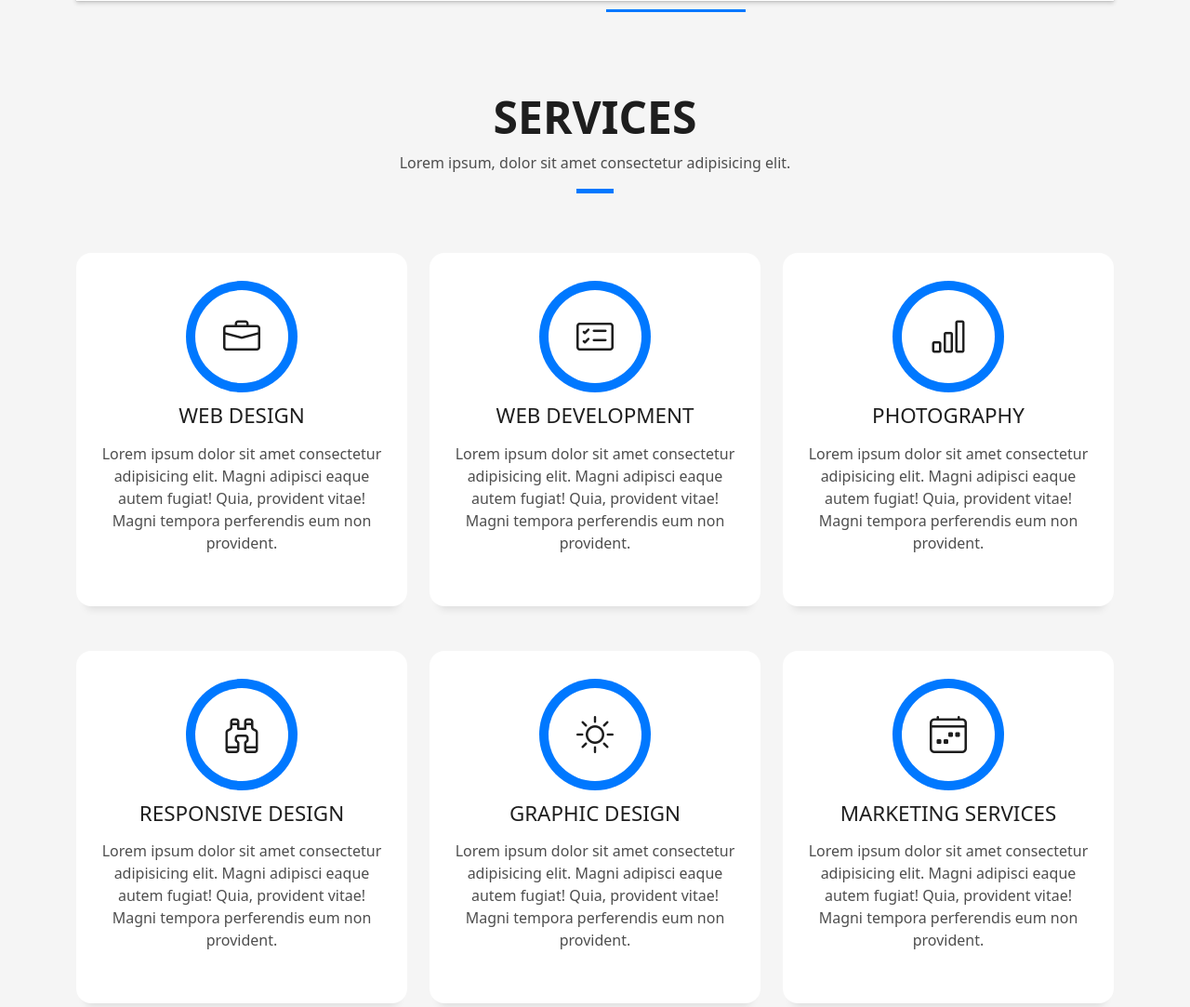
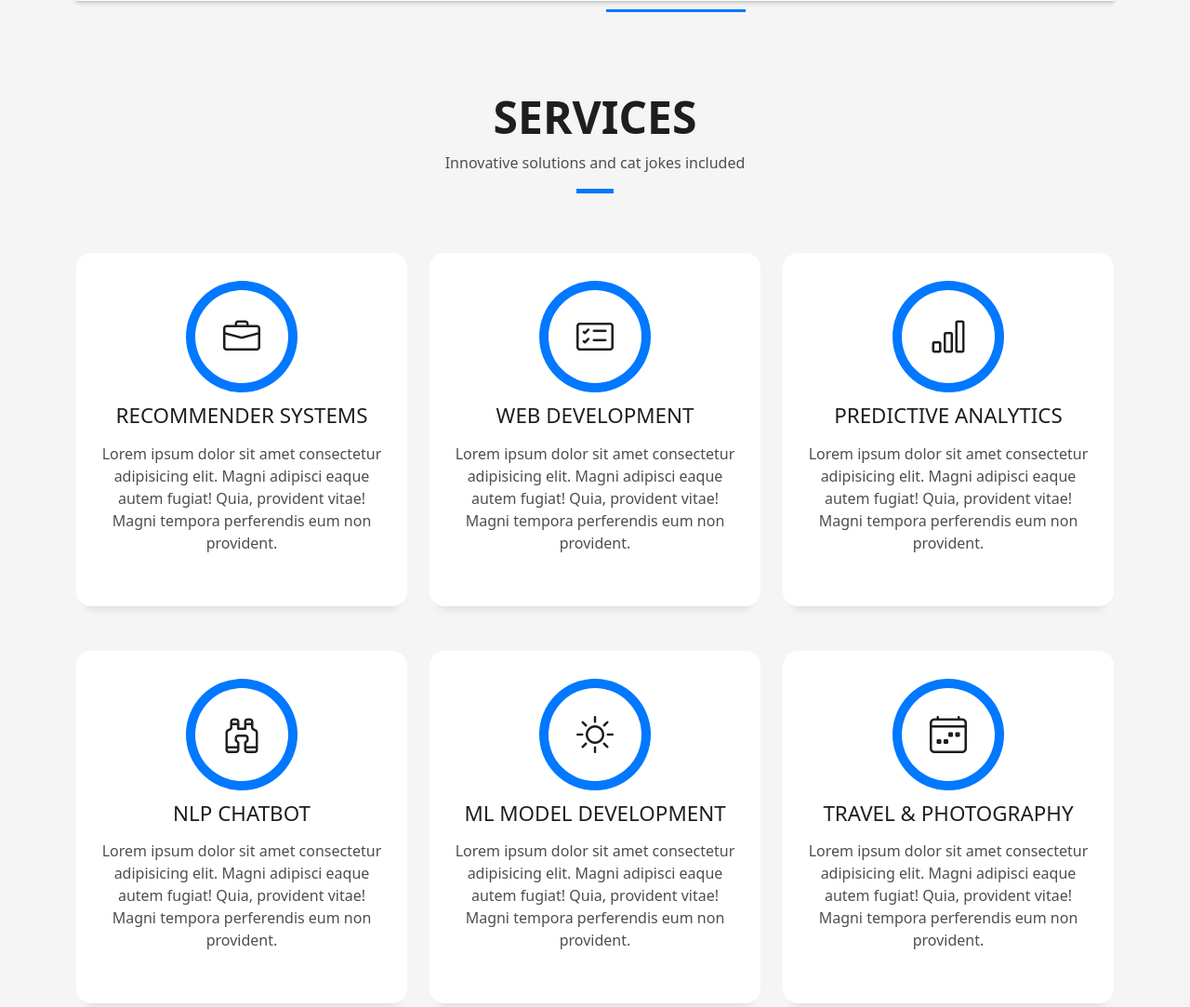
Before and after one commit to pritiyadav888/portfolioDjango, a Django app: page / in a window 1280 px wide. Shown: the part 1755-2838 px from the top of the page at 93% size. Run offline with Django 4.2, Linux system fonts and the light colour scheme; some libraries are stand-ins or nearby versions.

Commit message:
services added

```diff
--- a/website/templates/index.html
+++ b/website/templates/index.html
@@ -167,7 +167,7 @@
                 Services
               </h3>
               <p class="subtitle-a">
-                Lorem ipsum, dolor sit amet consectetur adipisicing elit.
+                Innovative solutions and cat jokes included
               </p>
               <div class="line-mf"></div>
             </div>
@@ -180,7 +180,7 @@
                 <span class="ico-circle"><i class="bi bi-briefcase"></i></span>
               </div>
               <div class="service-content">
-                <h2 class="s-title">Web Design</h2>
+                <h2 class="s-title">Recommender Systems</h2>
                 <p class="s-description text-center">
                   Lorem ipsum dolor sit amet consectetur adipisicing elit. Magni adipisci eaque autem fugiat! Quia,
                   provident vitae! Magni
@@ -210,7 +210,7 @@
                 <span class="ico-circle"><i class="bi bi-bar-chart"></i></span>
               </div>
               <div class="service-content">
-                <h2 class="s-title">Photography</h2>
+                <h2 class="s-title">Predictive Analytics</h2>
                 <p class="s-description text-center">
                   Lorem ipsum dolor sit amet consectetur adipisicing elit. Magni adipisci eaque autem fugiat! Quia,
                   provident vitae! Magni
@@ -225,7 +225,7 @@
                 <span class="ico-circle"><i class="bi bi-binoculars"></i></span>
               </div>
               <div class="service-content">
-                <h2 class="s-title">Responsive Design</h2>
+                <h2 class="s-title">NLP Chatbot</h2>
                 <p class="s-description text-center">
                   Lorem ipsum dolor sit amet consectetur adipisicing elit. Magni adipisci eaque autem fugiat! Quia,
                   provident vitae! Magni
@@ -240,7 +240,7 @@
                 <span class="ico-circle"><i class="bi bi-brightness-high"></i></span>
               </div>
               <div class="service-content">
-                <h2 class="s-title">Graphic Design</h2>
+                <h2 class="s-title">ML model development</h2>
                 <p class="s-description text-center">
                   Lorem ipsum dolor sit amet consectetur adipisicing elit. Magni adipisci eaque autem fugiat! Quia,
                   provident vitae! Magni
@@ -255,7 +255,7 @@
                 <span class="ico-circle"><i class="bi bi-calendar4-week"></i></span>
               </div>
               <div class="service-content">
-                <h2 class="s-title">Marketing Services</h2>
+                <h2 class="s-title">Travel & Photography</h2>
                 <p class="s-description text-center">
                   Lorem ipsum dolor sit amet consectetur adipisicing elit. Magni adipisci eaque autem fugiat! Quia,
                   provident vitae! Magni
```
